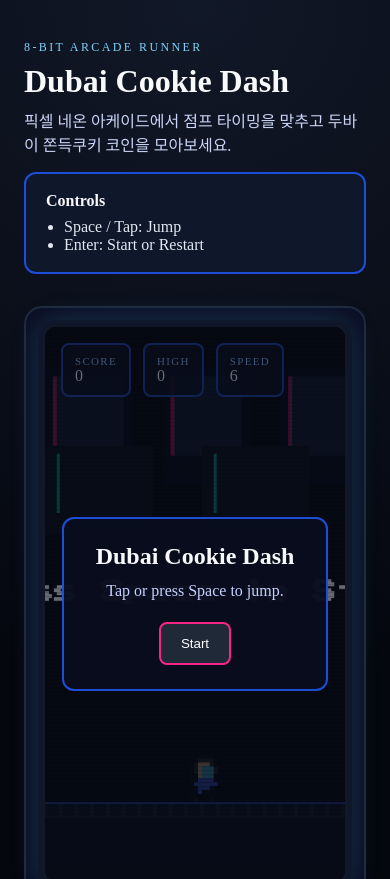
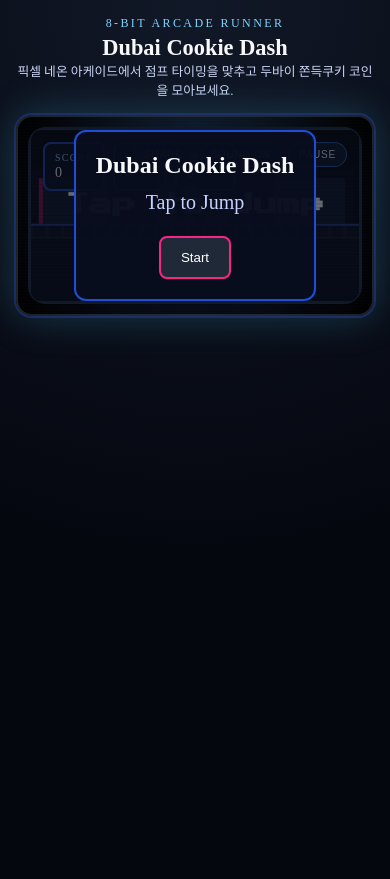
Before and after one commit to HariFatherKR/codex-game-1, a Next.js app: page / in a window 390 px wide. Shown: the top 879 px of the page. After the commit the page ends 844 px from the top, so only its background shows below. Built offline with nearby package versions, Linux system fonts and the light colour scheme.

Commit message:
Improve mobile-first game layout and sharing

```diff
--- a/app/globals.css
+++ b/app/globals.css
@@ -16,26 +16,19 @@ body {
 }
 
 .page {
-  max-width: 1100px;
+  max-width: 1200px;
   margin: 0 auto;
-  padding: 40px 24px 64px;
+  padding: 24px;
   display: flex;
   flex-direction: column;
-  gap: 32px;
+  gap: 24px;
+  min-height: 100svh;
 }
 
 .hero {
   display: flex;
   flex-direction: column;
   gap: 16px;
-}
-
-@media (min-width: 900px) {
-  .hero {
-    flex-direction: row;
-    align-items: center;
-    justify-content: space-between;
-  }
 }
 
 .eyebrow {
@@ -77,21 +70,69 @@ h1 {
 }
 
 .game-section {
+  width: 100%;
+  display: flex;
+  align-items: center;
+  justify-content: center;
+}
+
+.game-viewport {
+  position: relative;
+  width: min(100%, calc(100vh * 16 / 9));
+  aspect-ratio: 16 / 9;
+  border-radius: 24px;
+  padding: 14px;
+  background: radial-gradient(circle at center, rgba(16, 24, 48, 0.7), rgba(0, 0, 0, 0.95));
+  border: 2px solid rgba(148, 163, 184, 0.2);
+  box-shadow:
+    0 0 0 2px rgba(30, 58, 138, 0.6),
+    0 0 40px rgba(76, 201, 240, 0.25);
+  overflow: hidden;
+}
+
+.game-viewport::before,
+.game-viewport::after {
+  content: '';
+  position: absolute;
+  inset: 0;
+  pointer-events: none;
+}
+
+.game-viewport::before {
+  background: radial-gradient(circle at top, rgba(56, 189, 248, 0.08), transparent 60%);
+  mix-blend-mode: screen;
+}
+
+.game-viewport::after {
+  background: repeating-linear-gradient(
+    to bottom,
+    rgba(255, 255, 255, 0.02),
+    rgba(255, 255, 255, 0.02) 1px,
+    transparent 1px,
+    transparent 3px
+  );
+  opacity: 0.4;
+}
+
+.game-viewport-inner {
+  position: relative;
+  width: 100%;
+  height: 100%;
   border-radius: 18px;
-  background: #0b0f24;
-  padding: 16px;
-  border: 2px solid #1e293b;
+  overflow: hidden;
+  background: #05070f;
 }
 
 .game-shell {
   position: relative;
   border-radius: 14px;
   overflow: hidden;
-  height: min(68vh, 560px);
-  min-height: 380px;
+  width: 100%;
+  height: 100%;
   outline: none;
   border: 3px solid #111827;
   box-shadow: 0 0 0 4px #0f172a, 0 0 30px rgba(76, 201, 240, 0.25);
+  touch-action: manipulation;
 }
 
 .game-canvas {
@@ -102,8 +143,8 @@ h1 {
 
 .hud {
   position: absolute;
-  top: 16px;
-  left: 16px;
+  top: calc(12px + env(safe-area-inset-top));
+  left: calc(12px + env(safe-area-inset-left));
   display: flex;
   gap: 12px;
   z-index: 2;
@@ -111,22 +152,47 @@ h1 {
 
 .hud-block {
   background: rgba(10, 14, 32, 0.8);
-  padding: 10px 12px;
+  padding: 8px 10px;
   border-radius: 8px;
   border: 2px solid #1e40af;
 }
 
 .hud-label {
   display: block;
-  font-size: 11px;
+  font-size: 10px;
   color: #93c5fd;
   text-transform: uppercase;
   letter-spacing: 0.12em;
 }
 
 .hud-value {
-  font-size: 16px;
+  font-size: 14px;
   font-weight: 400;
+}
+
+.hud-actions {
+  position: absolute;
+  top: calc(12px + env(safe-area-inset-top));
+  right: calc(12px + env(safe-area-inset-right));
+  display: flex;
+  gap: 8px;
+  z-index: 2;
+}
+
+.hud-button {
+  border-radius: 999px;
+  padding: 8px 12px;
+  border: 1px solid rgba(59, 130, 246, 0.6);
+  background: rgba(15, 23, 42, 0.85);
+  color: #e2e8f0;
+  font-size: 11px;
+  letter-spacing: 0.08em;
+  text-transform: uppercase;
+  cursor: pointer;
+}
+
+.hud-button:hover {
+  background: rgba(30, 41, 59, 0.95);
 }
 
 .overlay {
@@ -156,6 +222,12 @@ h1 {
   color: #c7d2fe;
 }
 
+.overlay-instruction {
+  font-size: 18px;
+  color: #f8fafc;
+  margin: 10px 0 0;
+}
+
 .overlay-panel button {
   margin-top: 16px;
   padding: 12px 20px;
@@ -183,3 +255,77 @@ h1 {
   color: #94a3b8;
   font-size: 0.9rem;
 }
+
+@media (max-width: 767px) {
+  .page {
+    padding: 16px;
+    gap: 16px;
+  }
+
+  .hero {
+    text-align: center;
+    align-items: center;
+  }
+
+  .hero-text h1 {
+    font-size: 1.4rem;
+    margin: 4px 0 0;
+  }
+
+  .subtitle {
+    font-size: 0.8rem;
+  }
+
+  .hero-card {
+    display: none;
+  }
+
+  .game-viewport {
+    width: min(100%, calc(100svh * 16 / 9));
+    border-radius: 16px;
+    padding: 10px;
+  }
+
+  .hud {
+    flex-wrap: wrap;
+    gap: 8px;
+  }
+
+  .hud-actions {
+    gap: 6px;
+  }
+
+  .hud-button {
+    padding: 6px 10px;
+    font-size: 10px;
+  }
+
+  .overlay-panel {
+    padding: 20px;
+  }
+
+  .overlay-instruction {
+    font-size: 20px;
+  }
+
+  .footer {
+    display: none;
+  }
+}
+
+@media (min-width: 768px) {
+  .page {
+    padding: 40px 24px 64px;
+    gap: 32px;
+  }
+
+  .game-section {
+    padding: 8px 0;
+  }
+
+  .hero {
+    flex-direction: row;
+    align-items: center;
+    justify-content: space-between;
+  }
+}
--- a/app/page.tsx
+++ b/app/page.tsx
@@ -4,7 +4,7 @@ export default function HomePage() {
   return (
     <main className="page">
       <header className="hero">
-        <div>
+        <div className="hero-text">
           <p className="eyebrow">8-bit Arcade Runner</p>
           <h1>Dubai Cookie Dash</h1>
           <p className="subtitle">
@@ -21,7 +21,11 @@ export default function HomePage() {
         </div>
       </header>
       <section className="game-section">
-        <GameCanvas />
+        <div className="game-viewport">
+          <div className="game-viewport-inner">
+            <GameCanvas />
+          </div>
+        </div>
       </section>
       <footer className="footer">
         <p>Next.js App Router + Vercel ready.</p>
--- a/components/GameCanvas.tsx
+++ b/components/GameCanvas.tsx
@@ -1,6 +1,7 @@
 'use client';
 
 import { useEffect, useRef, useState } from 'react';
+import type { PointerEvent, SyntheticEvent } from 'react';
 import {
   COIN_MAX_GAP,
   COIN_MIN_GAP,
@@ -50,6 +51,10 @@ export default function GameCanvas() {
   const [highScore, setHighScore] = useState(0);
   const [speedDisplay, setSpeedDisplay] = useState<number>(Math.round(speedRef.current));
   const [status, setStatus] = useState<GameStatus>('READY');
+  const [isMuted, setIsMuted] = useState(false);
+  const [isPaused, setIsPaused] = useState(false);
+  const [shareState, setShareState] = useState<'idle' | 'copied'>('idle');
+  const shareTimeoutRef = useRef<number | null>(null);
 
   const resetGame = (canvas: HTMLCanvasElement) => {
     const groundY = getGroundY(canvas.height);
@@ -71,6 +76,9 @@ export default function GameCanvas() {
     if (statusRef.current === 'RUNNING') {
       return;
     }
+    if (isPaused) {
+      setIsPaused(false);
+    }
     statusRef.current = 'RUNNING';
     setStatus('RUNNING');
   };
@@ -81,6 +89,7 @@ export default function GameCanvas() {
       return;
     }
     resetGame(canvas);
+    setIsPaused(false);
     statusRef.current = 'RUNNING';
     setStatus('RUNNING');
   };
@@ -102,6 +111,9 @@ export default function GameCanvas() {
     if (statusRef.current === 'GAME_OVER') {
       restartGame();
     }
+    if (isPaused) {
+      return;
+    }
     if (statusRef.current !== 'RUNNING') {
       return;
     }
@@ -114,6 +126,11 @@ export default function GameCanvas() {
 
   useEffect(() => {
     setHighScore(readHighScore());
+    return () => {
+      if (shareTimeoutRef.current) {
+        window.clearTimeout(shareTimeoutRef.current);
+      }
+    };
   }, []);
 
   useEffect(() => {
@@ -157,6 +174,12 @@ export default function GameCanvas() {
           startGame();
         }
       }
+      if (event.code === 'KeyP') {
+        event.preventDefault();
+        if (statusRef.current === 'RUNNING') {
+          setIsPaused((prev) => !prev);
+        }
+      }
     };
     window.addEventListener('keydown', onKeyDown);
 
@@ -164,7 +187,7 @@ export default function GameCanvas() {
       const delta = (timestamp - lastTimeRef.current) / 1000;
       lastTimeRef.current = timestamp;
 
-      if (statusRef.current === 'RUNNING' && playerRef.current) {
+      if (statusRef.current === 'RUNNING' && !isPaused && playerRef.current) {
         const player = playerRef.current;
         const groundY = getGroundY(canvas.height);
         updatePlayer(player, delta, groundY);
@@ -254,7 +277,7 @@ export default function GameCanvas() {
         });
 
         if (statusRef.current === 'READY') {
-          drawOverlay('Press Space to Start', canvas, context);
+          drawOverlay('Tap to Jump', canvas, context);
         }
         if (statusRef.current === 'GAME_OVER') {
           drawOverlay('Game Over', canvas, context);
@@ -283,14 +306,70 @@ export default function GameCanvas() {
         cancelAnimationFrame(frameRef.current);
       }
     };
-  }, [highScore]);
+  }, [highScore, isPaused]);
+
+  const togglePause = (event?: SyntheticEvent) => {
+    event?.stopPropagation();
+    if (statusRef.current !== 'RUNNING') {
+      return;
+    }
+    setIsPaused((prev) => !prev);
+  };
+
+  const toggleMute = (event?: SyntheticEvent) => {
+    event?.stopPropagation();
+    setIsMuted((prev) => !prev);
+  };
+
+  const handleShare = async (event?: SyntheticEvent) => {
+    event?.stopPropagation();
+    const shareData = {
+      title: 'Dubai Cookie Dash',
+      text: '내 점수 이겼으면 인증해 😎 Dubai Cookie Dash',
+      url: window.location.href
+    };
+
+    if (navigator.share) {
+      try {
+        await navigator.share(shareData);
+      } catch (error) {
+        return;
+      }
+      return;
+    }
+
+    try {
+      await navigator.clipboard.writeText(shareData.url);
+      setShareState('copied');
+      if (shareTimeoutRef.current) {
+        window.clearTimeout(shareTimeoutRef.current);
+      }
+      shareTimeoutRef.current = window.setTimeout(() => {
+        setShareState('idle');
+      }, 1600);
+    } catch (error) {
+      setShareState('idle');
+    }
+  };
+
+  const handlePointerDown = (event: PointerEvent<HTMLDivElement>) => {
+    const target = event.target;
+    if (target instanceof HTMLElement && target.closest('button')) {
+      return;
+    }
+    if (isPaused && statusRef.current === 'RUNNING') {
+      togglePause();
+      return;
+    }
+    handleJump();
+  };
 
   return (
     <div
       className="game-shell"
       role="button"
       tabIndex={0}
-      onPointerDown={handleJump}
+      onPointerDown={handlePointerDown}
       onKeyDown={(event) => {
         if (event.key === ' ') {
           event.preventDefault();
@@ -312,6 +391,17 @@ export default function GameCanvas() {
           <span className="hud-value">{speedDisplay}</span>
         </div>
       </div>
+      <div className="hud-actions">
+        <button type="button" className="hud-button" onClick={handleShare}>
+          {shareState === 'copied' ? 'Copied!' : 'Share'}
+        </button>
+        <button type="button" className="hud-button" onClick={toggleMute}>
+          {isMuted ? 'Sound Off' : 'Sound On'}
+        </button>
+        <button type="button" className="hud-button" onClick={togglePause}>
+          {isPaused ? 'Resume' : 'Pause'}
+        </button>
+      </div>
       <canvas ref={canvasRef} className="game-canvas" width={GAME_WIDTH} height={GAME_HEIGHT} />
       {status === 'GAME_OVER' ? (
         <div className="overlay">
@@ -330,9 +420,20 @@ export default function GameCanvas() {
         <div className="overlay">
           <div className="overlay-panel">
             <h2>Dubai Cookie Dash</h2>
-            <p>Tap or press Space to jump.</p>
+            <p className="overlay-instruction">Tap to Jump</p>
             <button type="button" onClick={startGame}>
               Start
+            </button>
+          </div>
+        </div>
+      ) : null}
+      {isPaused && status === 'RUNNING' ? (
+        <div className="overlay">
+          <div className="overlay-panel">
+            <h2>Paused</h2>
+            <p>Tap to resume or press P.</p>
+            <button type="button" onClick={togglePause}>
+              Resume
             </button>
           </div>
         </div>
```
